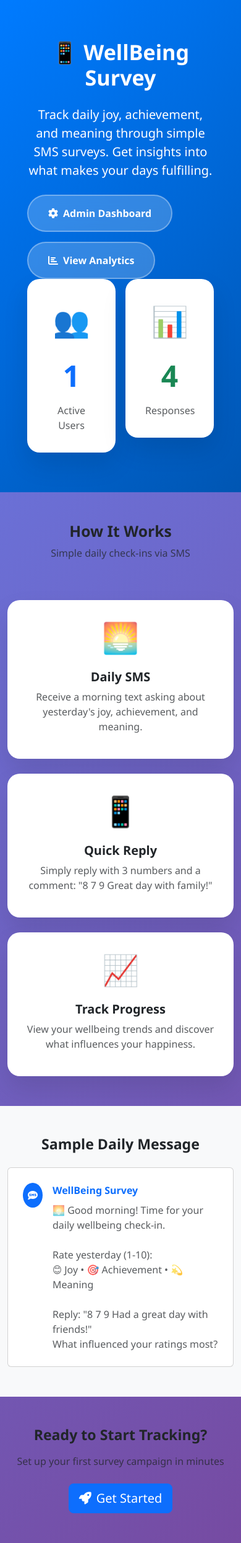
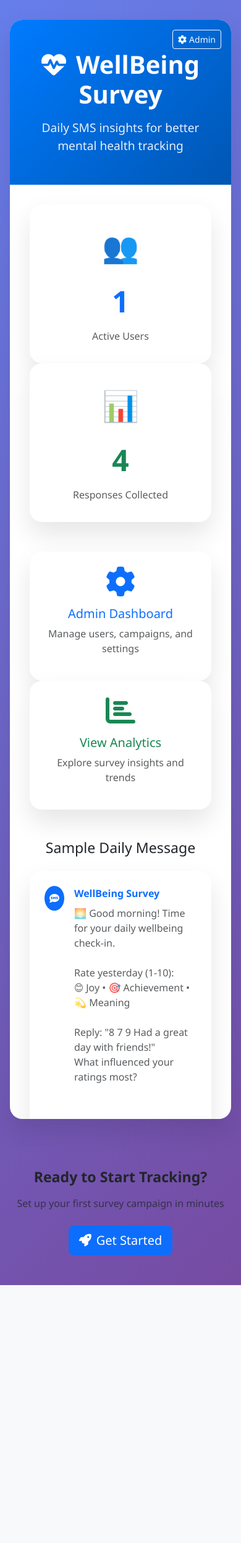
Before and after one commit to mohamedhaggag12/sms-survey-prototype, a Flask app: page / in a window 390 px wide. Shown: the whole page at 62% size. After the commit the page ends 2073 px from the top, so only its background shows below. Run offline with Flask 3, Linux system fonts and the light colour scheme; data comes from the database, SQL or seed files in the repository.

Commit message:
Redesign landing page to match project's consistent design pattern
**Design Consistency Achieved:**
- Updated to use centered white container design like all other pages
- Purple gradient background matching feedback, admin, and results pages
- Blue gradient header with navigation button to admin dashboard
- Removed old full-width sections for clean, focused layout

**New Landing Page Structure:**
- **Centered White Card** with rounded corners and professional shadow
- **Blue Gradient Header** with heart-pulse icon and admin navigation
- **Stats Section** showing user count and response count in clean cards
- **Quick Actions** with large clickable cards for Admin and Analytics
- **Sample Message** showing what users receive via SMS

**Visual Improvements:**
- **Consistent Styling** across all pages in the project
- **Professional Layout** with proper spacing and typography
- **Responsive Design** that works on all screen sizes
- **Clear Navigation** with admin button in header
- **Focused Content** without overwhelming sections

Perfect design consistency across the entire application!

```diff
--- a/templates/index.html
+++ b/templates/index.html
@@ -38,8 +38,9 @@
         .hero-section {
             background: linear-gradient(135deg, #007bff, #0056b3);
             color: white;
-            padding: 4rem 2rem;
+            padding: 3rem 2rem;
             text-align: center;
+            position: relative;
         }
 
         .hero-title {
@@ -111,107 +112,72 @@
     </style>
 </head>
 <body>
-    <!-- Hero Section -->
-    <section class="hero-section">
-        <div class="container">
-            <div class="row align-items-center">
-                <div class="col-lg-6">
-                    <h1 class="display-4 fw-bold mb-4">
-                        📱 WellBeing Survey
+    <div class="main-container">
+        <div class="main-card">
+            <div class="hero-section">
+                <h1 class="hero-title">
+                    <i class="fas fa-heart-pulse me-3"></i>WellBeing Survey
                 </h1>
-                    <p class="lead mb-4">
-                        Track daily joy, achievement, and meaning through simple SMS surveys.
-                        Get insights into what makes your days fulfilling.
-                    </p>
-                    <div class="d-flex gap-3 flex-wrap">
-                        <a href="/admin" class="btn btn-hero">
-                            <i class="fas fa-cog me-2"></i>Admin Dashboard
-                        </a>
-                        <a href="/responses" class="btn btn-hero">
-                            <i class="fas fa-chart-bar me-2"></i>View Analytics
+                <p class="hero-subtitle">Daily SMS insights for better mental health tracking</p>
+
+                <!-- Navigation Button -->
+                <div class="position-absolute top-0 end-0 mt-3 me-3">
+                    <a href="/admin" class="btn btn-outline-light btn-sm" title="Admin Dashboard">
+                        <i class="fas fa-cog me-1"></i>Admin
                     </a>
                 </div>
             </div>
-                <div class="col-lg-6 text-center">
-                    <div class="row g-3">
-                        <div class="col-6">
+
+            <div class="main-body">
+                <!-- Stats Section -->
+                <div class="row mb-5">
+                    <div class="col-md-6">
                         <div class="stat-card">
                             <div class="emoji-large">👥</div>
                             <div class="stat-number text-primary">{{ user_count }}</div>
                             <div class="text-muted">Active Users</div>
                         </div>
                     </div>
-                        <div class="col-6">
+                    <div class="col-md-6">
                         <div class="stat-card">
                             <div class="emoji-large">📊</div>
                             <div class="stat-number text-success">{{ response_count }}</div>
-                                <div class="text-muted">Responses</div>
-                            </div>
-                        </div>
-                    </div>
-                </div>
-            </div>
-        </div>
-    </section>
-
-    <!-- Features Section -->
-    <section class="py-5">
-        <div class="container">
-            <div class="row text-center mb-5">
-                <div class="col-12">
-                    <h2 class="fw-bold">How It Works</h2>
-                    <p class="text-muted">Simple daily check-ins via SMS</p>
-                </div>
-            </div>
-
-            <div class="row g-4">
-                <div class="col-md-4">
-                    <div class="card feature-card">
-                        <div class="card-body text-center p-4">
-                            <div class="emoji-large">🌅</div>
-                            <h5 class="fw-bold">Daily SMS</h5>
-                            <p class="text-muted">
-                                Receive a morning text asking about yesterday's joy, achievement, and meaning.
-                            </p>
+                            <div class="text-muted">Responses Collected</div>
                         </div>
                     </div>
                 </div>
 
-                <div class="col-md-4">
-                    <div class="card feature-card">
-                        <div class="card-body text-center p-4">
-                            <div class="emoji-large">📱</div>
-                            <h5 class="fw-bold">Quick Reply</h5>
-                            <p class="text-muted">
-                                Simply reply with 3 numbers and a comment: "8 7 9 Great day with family!"
-                            </p>
+                <!-- Quick Actions -->
+                <div class="row mb-5">
+                    <div class="col-md-6">
+                        <a href="/admin" class="text-decoration-none">
+                            <div class="feature-card p-4">
+                                <div class="text-center">
+                                    <i class="fas fa-cog fa-3x text-primary mb-3"></i>
+                                    <h5 class="text-primary">Admin Dashboard</h5>
+                                    <p class="text-muted">Manage users, campaigns, and settings</p>
                                 </div>
+                            </div>
+                        </a>
+                    </div>
+                    <div class="col-md-6">
+                        <a href="/responses" class="text-decoration-none">
+                            <div class="feature-card p-4">
+                                <div class="text-center">
+                                    <i class="fas fa-chart-bar fa-3x text-success mb-3"></i>
+                                    <h5 class="text-success">View Analytics</h5>
+                                    <p class="text-muted">Explore survey insights and trends</p>
+                                </div>
+                            </div>
+                        </a>
                     </div>
                 </div>
 
-                <div class="col-md-4">
-                    <div class="card feature-card">
-                        <div class="card-body text-center p-4">
-                            <div class="emoji-large">📈</div>
-                            <h5 class="fw-bold">Track Progress</h5>
-                            <p class="text-muted">
-                                View your wellbeing trends and discover what influences your happiness.
-                            </p>
-                        </div>
-                    </div>
-                </div>
-            </div>
-        </div>
-    </section>
-
                 <!-- Sample Message Section -->
-    <section class="py-5 bg-light">
-        <div class="container">
-            <div class="row justify-content-center">
-                <div class="col-lg-8 text-center">
-                    <h3 class="fw-bold mb-4">Sample Daily Message</h3>
-                    <div class="card">
-                        <div class="card-body p-4">
+                <div class="row">
+                    <div class="col-12">
+                        <h3 class="text-center mb-4">Sample Daily Message</h3>
+                        <div class="feature-card p-4">
                             <div class="d-flex align-items-start">
                                 <div class="bg-primary text-white rounded-circle p-2 me-3">
                                     <i class="fas fa-sms"></i>
@@ -232,7 +198,9 @@
                 </div>
             </div>
         </div>
-    </section>
+    </div>
+
+
 
     <!-- CTA Section -->
     <section class="py-5">
```
Lines whose indentation alone changed are shown as unchanged.
